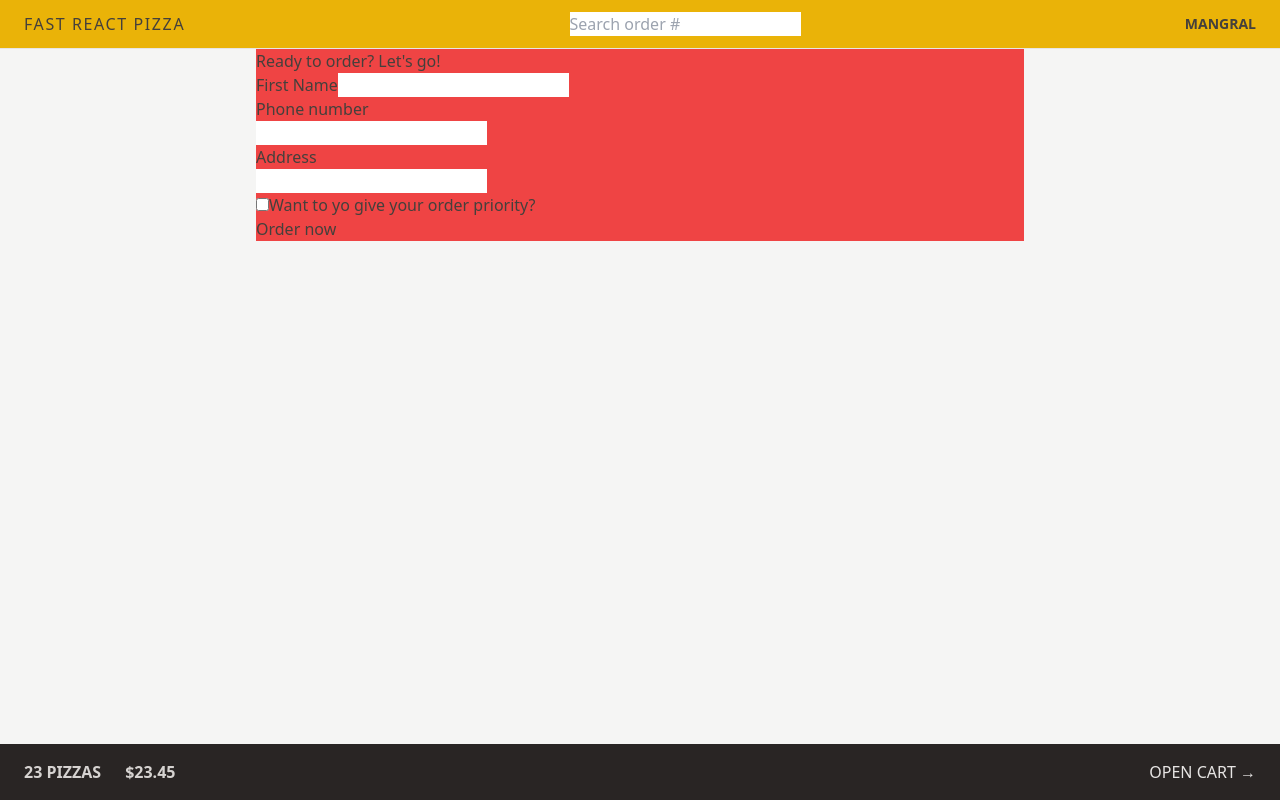
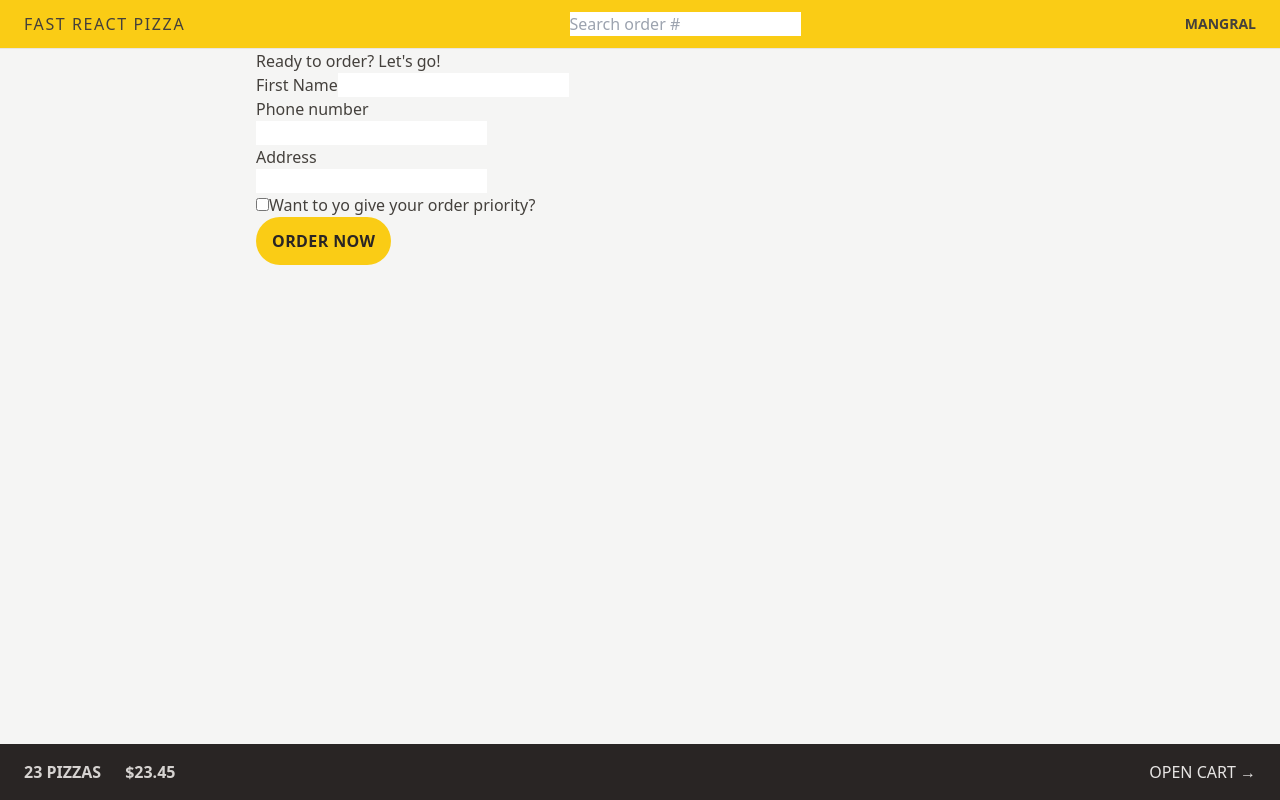
Before and after one commit to armangral/pizza-app, a React (Vite) app: page /order/new in a window 1280 px wide. Built offline with nearby package versions, Linux system fonts and the light colour scheme.

Commit message:
styling button elements

```diff
--- a/src/features/cart/Cart.jsx
+++ b/src/features/cart/Cart.jsx
@@ -1,23 +1,23 @@
-import { Link } from 'react-router-dom';
+import { Link } from "react-router-dom";
 
 const fakeCart = [
   {
     pizzaId: 12,
-    name: 'Mediterranean',
+    name: "Mediterranean",
     quantity: 2,
     unitPrice: 16,
     totalPrice: 32,
   },
   {
     pizzaId: 6,
-    name: 'Vegetale',
+    name: "Vegetale",
     quantity: 1,
     unitPrice: 13,
     totalPrice: 13,
   },
   {
     pizzaId: 11,
-    name: 'Spinach and Mushroom',
+    name: "Spinach and Mushroom",
     quantity: 1,
     unitPrice: 15,
     totalPrice: 15,
@@ -29,7 +29,9 @@
 
   return (
     <div>
-      <Link to="/menu">&larr; Back to menu</Link>
+      <Link to="/menu" className="text-sm text-blue-500 hover:text-blue-900">
+        &larr; Back to menu
+      </Link>
 
       <h2>Your cart, %NAME%</h2>
 
--- a/src/features/order/CreateOrder.jsx
+++ b/src/features/order/CreateOrder.jsx
@@ -5,7 +5,7 @@
 // https://uibakery.io/regex-library/phone-number
 const isValidPhone = (str) =>
   /^\+?\d{1,4}?[-.\s]?\(?\d{1,3}?\)?[-.\s]?\d{1,4}[-.\s]?\d{1,4}[-.\s]?\d{1,9}$/.test(
-    str
+    str,
   );
 
 const fakeCart = [
@@ -80,7 +80,13 @@
 
         <div>
           <input type="hidden" name="cart" value={JSON.stringify(cart)} />
-          <button disabled={isSubmitting}>
+          <button
+            disabled={isSubmitting}
+            className="inline-block rounded-full  bg-yellow-400 px-4 py-3 font-semibold
+            uppercase tracking-wide text-stone-800 transition-colors duration-300 hover:bg-yellow-300
+            focus:bg-yellow-300 focus:outline-none focus:ring focus:ring-yellow-300
+            focus:ring-offset-2 disabled:cursor-not-allowed"
+          >
             {" "}
             {isSubmitting ? "Placing Order... " : "Order now"}
           </button>
@@ -108,10 +114,11 @@
   if (Object.keys(errors).length > 0) return errors;
 
   // If everything is okay, create new order and redirect
-  const newOrder = await createOrder(order);
+  // const newOrder = await createOrder(order);
 
-  console.log(order);
-  return redirect(`/order/${newOrder.id}`);
+  // console.log(order);
+  // return redirect(`/order/${newOrder.id}`);
+  return null;
 }
 
 export default CreateOrder;
--- a/src/ui/AppLayout.jsx
+++ b/src/ui/AppLayout.jsx
@@ -13,7 +13,7 @@
       <Header />
 
       <div className="overflow-scroll">
-        <main className=" mx-auto max-w-3xl bg-red-500">
+        <main className=" mx-auto max-w-3xl ">
           <Outlet />
         </main>
       </div>
--- a/src/ui/Header.jsx
+++ b/src/ui/Header.jsx
@@ -4,7 +4,7 @@
 
 function Header() {
   return (
-    <header className=" flex items-center justify-between border-b border-stone-200 bg-yellow-500 px-4 py-3 uppercase sm:px-6">
+    <header className=" flex items-center justify-between border-b border-stone-200 bg-yellow-400 px-4 py-3 uppercase sm:px-6">
       <Link to="/" className="tracking-widest">
         Fast React Pizza
       </Link>
```
